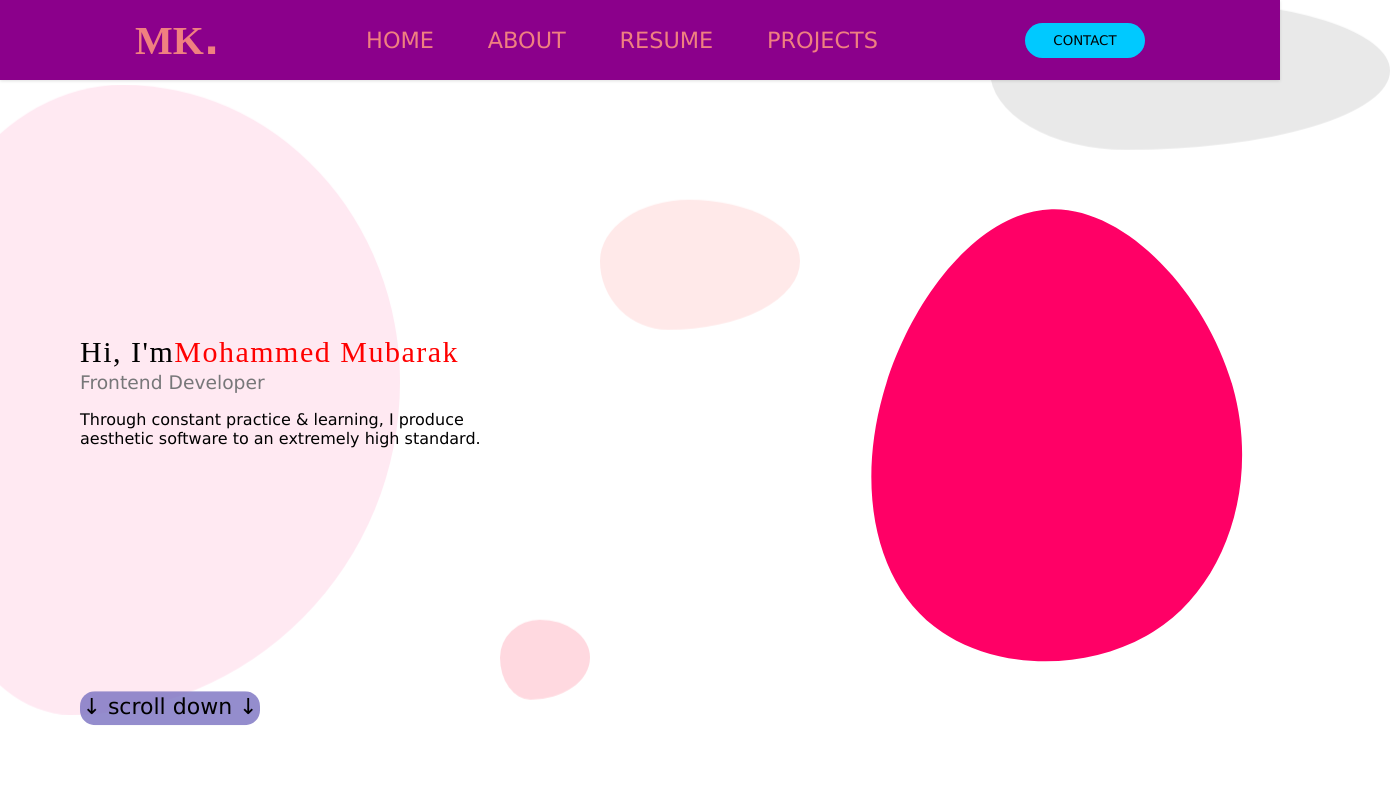
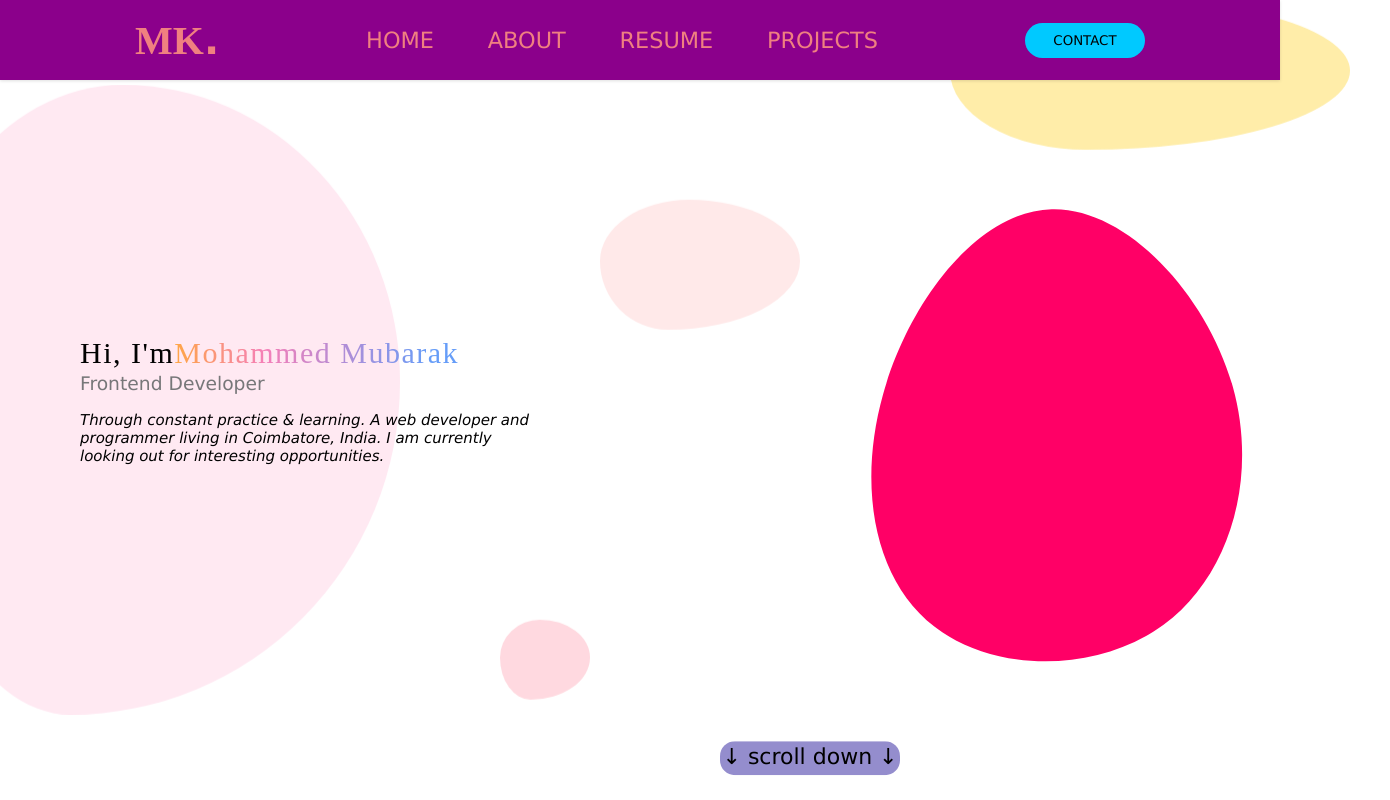
Before and after one commit to MDmubarak786/personal-portfolio-next-js, a Next.js app: page / in a window 1280 px wide. Shown: the top 800 px of the page, 1390 px wide, since content can reach past the window. Built offline with nearby package versions, Linux system fonts and the light colour scheme; a web font is replaced by a local one.

Commit message:
DONE new

```diff
--- a/components/Home.js
+++ b/components/Home.js
@@ -37,10 +37,10 @@ const Home = (props) => {
           height: "150px",
           width: "400px",
           position: "absolute",
-          bottom: "0px",
-          left: "990px",
+          left: "950px",
           top: "0px",
-          backgroundColor: "black",
+          backgroundColor: "#fed845",
+          opacity: "0.47",
         }}
       ></div>
       <div
@@ -51,8 +51,8 @@ const Home = (props) => {
           position: "absolute",
           left: "900px",
           top: "500px",
-          backgroundColor: "violet",
-          opacity: "0.15",
+          backgroundColor: "#a062fe",
+          opacity: "0.12",
         }}
       ></div>
       <div
@@ -71,19 +71,14 @@ const Home = (props) => {
       <div className={styles.centerPart}>
         <h1>
           Hi, I'm
-          <h1
-            style={{
-              color: "red",
-            }}
-          >
-            Mohammed Mubarak
-          </h1>
+          <h1>Mohammed Mubarak</h1>
         </h1>
         <h3>Frontend Developer</h3>
-        <p>
-          Through constant practice & learning, I produce aesthetic software to
-          an extremely high standard.
-        </p>
+        <h6>
+          Through constant practice & learning. A web developer and programmer
+          living in Coimbatore, India. I am currently looking out for
+          interesting opportunities.
+        </h6>
         <p style={{ fontSize: "18px" }}>
           {/* Typical is a component for typing style */}
           {/* <Typical /> */}
--- a/styles/home.module.css
+++ b/styles/home.module.css
@@ -12,12 +12,24 @@
   line-height: 1.2;
   /* position: relative; */
 }
-.centerPart h1  {
+.centerPart h1 {
   font-size: 1.875rem;
   font-weight: 500;
   font-family: "Paprika";
   letter-spacing: 1.5px;
+  color: #010101;
   display: flex;
+}
+.centerPart h1 h1 {
+  background: linear-gradient(
+    90deg,
+    rgba(255, 167, 69, 1) 0%,
+    rgba(245, 127, 184, 1) 32%,
+    rgba(102, 157, 248, 1) 90%
+  );
+  background-clip: text;
+  /* -webkit-text-fill-color: transparent; */
+  color: transparent;
 }
 
 .centerPart h3 {
@@ -25,10 +37,14 @@
   color: rgb(119, 119, 121);
   margin-block-start: 0.1em;
 }
-.centerPart p {
+.centerPart h6 {
   display: block;
   margin-block-start: 1em;
   max-width: 460px;
+  font-weight: 500;
+  font-size: 15px;
+  font-style: italic;
+  color: #010101;
 }
 .box {
   /* background-color: black; */
@@ -47,7 +63,8 @@
 .scrollDown h4 {
   position: absolute;
   font-weight: 400;
-  bottom: 80px;
+  bottom: 30px;
+  left: 720px;
   font-size: 22px;
   line-height: 1px;
   /* background-color: ivory; */
```
Also changed, not shown: 1 other file (tests, documents, lock files or other folders).
